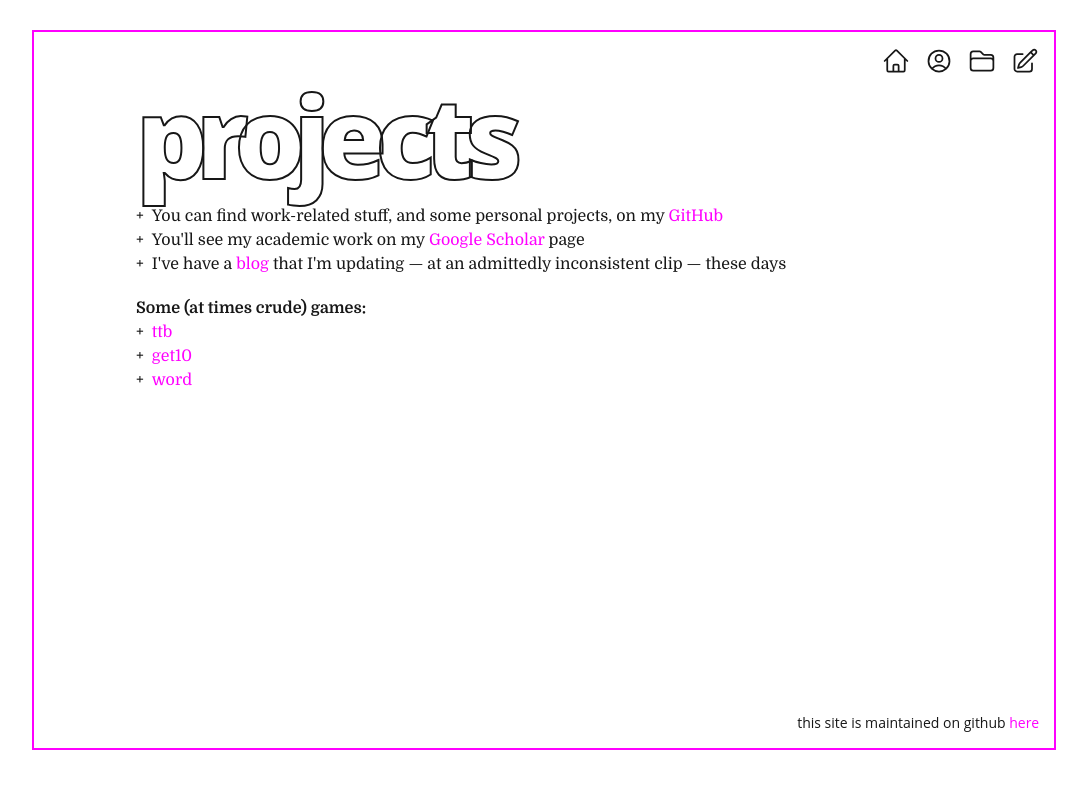
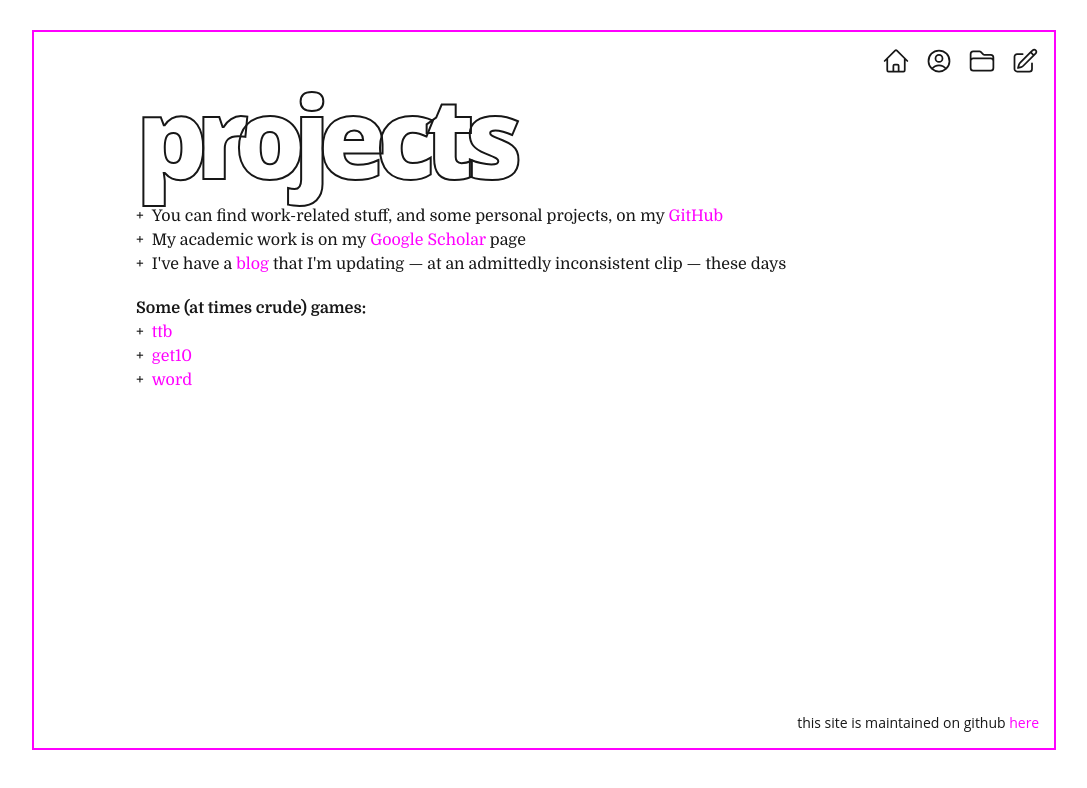
Before and after one commit to bairdlangenbrunner/bairdlangenbrunner, a React (Vite) app: page /projects in a window 1280 px wide. Shown: the top 788 px of the page, without its empty margins (96-1183 px from the left). Built offline with nearby package versions, Linux system fonts and the light colour scheme; the HTML template or start-up script is replaced by a standard one.

Commit message:
fiddling with dimensions

```diff
--- a/src/index.css
+++ b/src/index.css
@@ -18,6 +18,7 @@
     @apply sm:h-[90vh];
 
     @apply mx-auto;
+    @apply my-0;
     @apply sm:my-[30px];
     @apply border-[magenta];
     @apply border-[4px];
--- a/src/pages/Projects.jsx
+++ b/src/pages/Projects.jsx
@@ -19,7 +19,7 @@ function Projects() {
               </Link>
             </li>
             <li>
-              You'll see my academic work on my{" "}
+              My academic work is on my{" "}
               <Link
                 to="https://scholar.google.com/citations?user=QWDQ5fIAAAAJ"
                 target="_blank"
```
